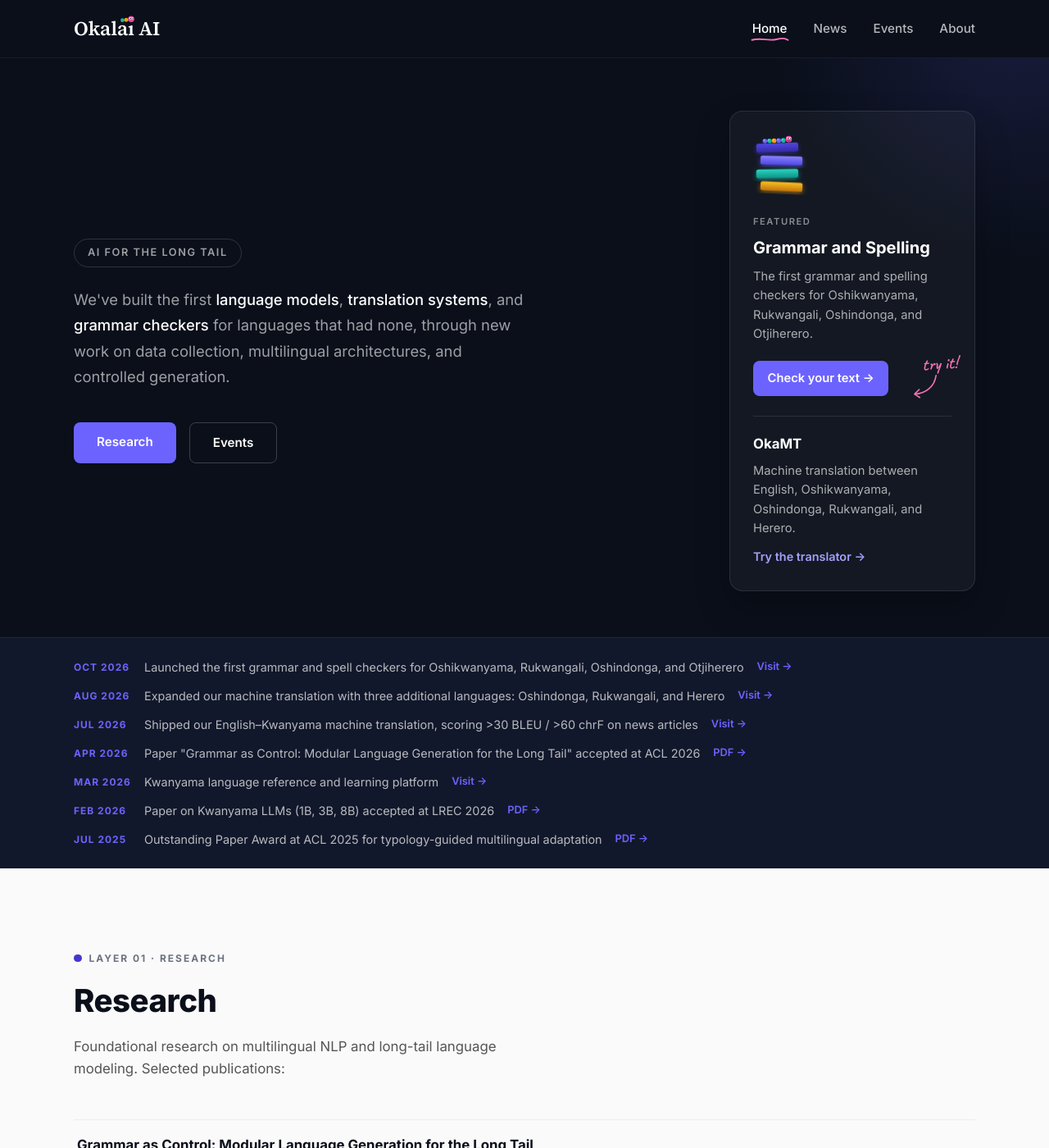
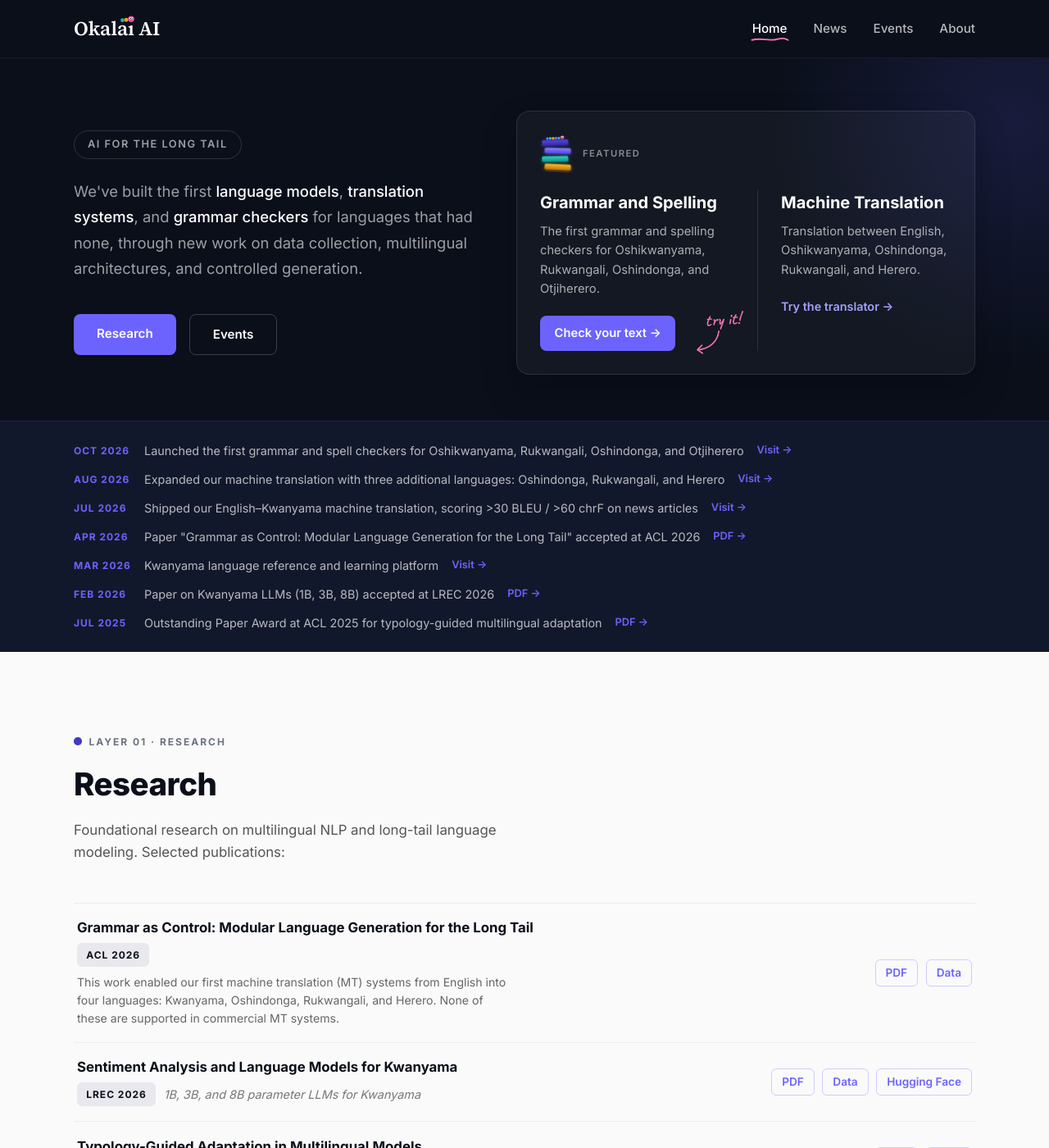
Before and after one commit to okalai-ai/okalai-site, a Jekyll site: the page built from index.md, in a window 1280 px wide and 1400 px high. Shown: the whole window at 82% size. Built offline with Jekyll 4.4.1, drawn with Linux system fonts in a browser that asks for light colours.

Commit message:
Hero card: horizontal two-column layout; rename to Machine Translation

```diff
--- a/assets/css/style.css
+++ b/assets/css/style.css
@@ -211,8 +211,11 @@ a {
 
 /* Hero card: logo + featured product */
 .hero-card {
-  flex: 0 0 300px;
+  flex: 0 1 560px;
   margin-left: auto;
+  display: grid;
+  grid-template-columns: 1fr 1fr;
+  column-gap: 1.75rem;
   position: relative;
   z-index: 1;
   padding: 1.75rem;
@@ -222,9 +225,16 @@ a {
   box-shadow: 0 20px 40px rgba(0, 0, 0, 0.25);
 }
 
+.hero-card-head {
+  grid-column: 1 / -1;
+  display: flex;
+  align-items: center;
+  gap: 0.75rem;
+  margin-bottom: 1.25rem;
+}
+
 .hero-card-mark {
-  width: 64px;
-  margin-bottom: 1.1rem;
+  width: 40px;
 }
 
 .hero-card-mark svg {
@@ -241,7 +251,6 @@ a {
   text-transform: uppercase;
   letter-spacing: 1.5px;
   color: rgba(255, 255, 255, 0.5);
-  margin-bottom: 0.35rem;
 }
 
 .hero-card-title {
@@ -279,17 +288,8 @@ a {
 }
 
 .hero-feature--secondary {
-  margin-top: 1.5rem;
-  padding-top: 1.25rem;
-  border-top: 1px solid rgba(255, 255, 255, 0.1);
-}
-
-.hero-feature--secondary .hero-card-title {
-  font-size: 1.05rem;
-}
-
-.hero-feature--secondary .hero-card-text {
-  margin-bottom: 0.6rem;
+  padding-left: 1.75rem;
+  border-left: 1px solid rgba(255, 255, 255, 0.1);
 }
 
 .hero-card-textlink {
@@ -1220,6 +1220,33 @@ a {
 }
 
 /* === Responsive === */
+@media (max-width: 1024px) {
+  .hero-columns {
+    flex-direction: column;
+    align-items: flex-start;
+    gap: 2.5rem;
+  }
+  .hero-card {
+    flex: none;
+    margin-left: 0;
+    width: 100%;
+    max-width: 560px;
+  }
+}
+
+@media (max-width: 560px) {
+  .hero-card {
+    grid-template-columns: 1fr;
+  }
+  .hero-feature--secondary {
+    margin-top: 1.5rem;
+    padding-top: 1.25rem;
+    padding-left: 0;
+    border-left: 0;
+    border-top: 1px solid rgba(255, 255, 255, 0.1);
+  }
+}
+
 @media (max-width: 768px) {
   .nav-links {
     display: none;
@@ -1281,7 +1308,7 @@ a {
     flex: none;
     margin-left: 0;
     width: 100%;
-    max-width: 420px;
+    max-width: 560px;
   }
 
   .hero h1 {
--- a/index.md
+++ b/index.md
@@ -19,68 +19,70 @@ title: Home
       </div>
     </div>
     <aside class="hero-card" data-sr>
-      <div class="hero-card-mark">
-      <svg viewBox="35 25 250 290" xmlns="http://www.w3.org/2000/svg" aria-hidden="true">
-        <defs>
-          <filter id="glowIndigo" x="-30%" y="-30%" width="160%" height="160%">
-            <feDropShadow dx="0" dy="8" stdDeviation="12" flood-color="#4338ca" flood-opacity="0.55"/>
-          </filter>
-          <filter id="glowPurple" x="-30%" y="-30%" width="160%" height="160%">
-            <feDropShadow dx="0" dy="8" stdDeviation="12" flood-color="#6c63ff" flood-opacity="0.55"/>
-          </filter>
-          <filter id="glowTeal" x="-30%" y="-30%" width="160%" height="160%">
-            <feDropShadow dx="0" dy="8" stdDeviation="12" flood-color="#14b8a6" flood-opacity="0.6"/>
-          </filter>
-          <filter id="glowAmber" x="-30%" y="-30%" width="160%" height="160%">
-            <feDropShadow dx="0" dy="8" stdDeviation="12" flood-color="#f59e0b" flood-opacity="0.55"/>
-          </filter>
-          <linearGradient id="gradIndigo" x1="0" y1="0" x2="0" y2="1">
-            <stop offset="0%" stop-color="#5346e0"/>
-            <stop offset="100%" stop-color="#352aa8"/>
-          </linearGradient>
-          <linearGradient id="gradPurple" x1="0" y1="0" x2="0" y2="1">
-            <stop offset="0%" stop-color="#8b82ff"/>
-            <stop offset="100%" stop-color="#4f46e5"/>
-          </linearGradient>
-          <linearGradient id="gradTeal" x1="0" y1="0" x2="0" y2="1">
-            <stop offset="0%" stop-color="#2dd4bf"/>
-            <stop offset="100%" stop-color="#0d9488"/>
-          </linearGradient>
-          <linearGradient id="gradAmber" x1="0" y1="0" x2="0" y2="1">
-            <stop offset="0%" stop-color="#fbbf24"/>
-            <stop offset="100%" stop-color="#c2740a"/>
-          </linearGradient>
-        </defs>
-        <g transform="rotate(-2 150 87)">
-          <rect x="50" y="66" width="200" height="42" rx="10" fill="url(#gradIndigo)" filter="url(#glowIndigo)"/>
-          <g class="caterpillar">
-            <g><circle cx="92" cy="54" r="11" fill="#6c63ff"/><circle cx="88.5" cy="50" r="2.6" fill="#fff" opacity="0.8"/></g>
-            <g><circle cx="114" cy="54" r="11" fill="#14b8a6"/><circle cx="110.5" cy="50" r="2.6" fill="#fff" opacity="0.8"/></g>
-            <g><circle cx="136" cy="54" r="11" fill="#f59e0b"/><circle cx="132.5" cy="50" r="2.6" fill="#fff" opacity="0.8"/></g>
-            <g><circle cx="158" cy="54" r="11" fill="#6c63ff"/><circle cx="154.5" cy="50" r="2.6" fill="#fff" opacity="0.8"/></g>
-            <g><circle cx="180" cy="54" r="11" fill="#14b8a6"/><circle cx="176.5" cy="50" r="2.6" fill="#fff" opacity="0.8"/></g>
-            <g>
-              <circle cx="206" cy="49" r="15" fill="#ec4899"/>
-              <g class="eyes">
-                <circle cx="202" cy="44" r="5" fill="#fff"/><circle cx="213" cy="45" r="5" fill="#fff"/>
-                <circle cx="203.5" cy="45" r="2.4" fill="#0a0f1a"/><circle cx="214.5" cy="46" r="2.4" fill="#0a0f1a"/>
+      <div class="hero-card-head">
+        <div class="hero-card-mark">
+        <svg viewBox="35 25 250 290" xmlns="http://www.w3.org/2000/svg" aria-hidden="true">
+          <defs>
+            <filter id="glowIndigo" x="-30%" y="-30%" width="160%" height="160%">
+              <feDropShadow dx="0" dy="8" stdDeviation="12" flood-color="#4338ca" flood-opacity="0.55"/>
+            </filter>
+            <filter id="glowPurple" x="-30%" y="-30%" width="160%" height="160%">
+              <feDropShadow dx="0" dy="8" stdDeviation="12" flood-color="#6c63ff" flood-opacity="0.55"/>
+            </filter>
+            <filter id="glowTeal" x="-30%" y="-30%" width="160%" height="160%">
+              <feDropShadow dx="0" dy="8" stdDeviation="12" flood-color="#14b8a6" flood-opacity="0.6"/>
+            </filter>
+            <filter id="glowAmber" x="-30%" y="-30%" width="160%" height="160%">
+              <feDropShadow dx="0" dy="8" stdDeviation="12" flood-color="#f59e0b" flood-opacity="0.55"/>
+            </filter>
+            <linearGradient id="gradIndigo" x1="0" y1="0" x2="0" y2="1">
+              <stop offset="0%" stop-color="#5346e0"/>
+              <stop offset="100%" stop-color="#352aa8"/>
+            </linearGradient>
+            <linearGradient id="gradPurple" x1="0" y1="0" x2="0" y2="1">
+              <stop offset="0%" stop-color="#8b82ff"/>
+              <stop offset="100%" stop-color="#4f46e5"/>
+            </linearGradient>
+            <linearGradient id="gradTeal" x1="0" y1="0" x2="0" y2="1">
+              <stop offset="0%" stop-color="#2dd4bf"/>
+              <stop offset="100%" stop-color="#0d9488"/>
+            </linearGradient>
+            <linearGradient id="gradAmber" x1="0" y1="0" x2="0" y2="1">
+              <stop offset="0%" stop-color="#fbbf24"/>
+              <stop offset="100%" stop-color="#c2740a"/>
+            </linearGradient>
+          </defs>
+          <g transform="rotate(-2 150 87)">
+            <rect x="50" y="66" width="200" height="42" rx="10" fill="url(#gradIndigo)" filter="url(#glowIndigo)"/>
+            <g class="caterpillar">
+              <g><circle cx="92" cy="54" r="11" fill="#6c63ff"/><circle cx="88.5" cy="50" r="2.6" fill="#fff" opacity="0.8"/></g>
+              <g><circle cx="114" cy="54" r="11" fill="#14b8a6"/><circle cx="110.5" cy="50" r="2.6" fill="#fff" opacity="0.8"/></g>
+              <g><circle cx="136" cy="54" r="11" fill="#f59e0b"/><circle cx="132.5" cy="50" r="2.6" fill="#fff" opacity="0.8"/></g>
+              <g><circle cx="158" cy="54" r="11" fill="#6c63ff"/><circle cx="154.5" cy="50" r="2.6" fill="#fff" opacity="0.8"/></g>
+              <g><circle cx="180" cy="54" r="11" fill="#14b8a6"/><circle cx="176.5" cy="50" r="2.6" fill="#fff" opacity="0.8"/></g>
+              <g>
+                <circle cx="206" cy="49" r="15" fill="#ec4899"/>
+                <g class="eyes">
+                  <circle cx="202" cy="44" r="5" fill="#fff"/><circle cx="213" cy="45" r="5" fill="#fff"/>
+                  <circle cx="203.5" cy="45" r="2.4" fill="#0a0f1a"/><circle cx="214.5" cy="46" r="2.4" fill="#0a0f1a"/>
+                </g>
+                <path d="M200 57 Q 206 61 212 57" fill="none" stroke="#0a0f1a" stroke-width="1.8" stroke-linecap="round"/>
               </g>
-              <path d="M200 57 Q 206 61 212 57" fill="none" stroke="#0a0f1a" stroke-width="1.8" stroke-linecap="round"/>
             </g>
           </g>
-        </g>
-        <g transform="rotate(1.5 170 149)">
-          <rect x="70" y="128" width="200" height="42" rx="10" fill="url(#gradPurple)" filter="url(#glowPurple)"/>
-        </g>
-        <g transform="rotate(-1 150 211)">
-          <rect x="50" y="190" width="200" height="42" rx="10" fill="url(#gradTeal)" filter="url(#glowTeal)"/>
-        </g>
-        <g transform="rotate(2.5 170 273)">
-          <rect x="70" y="252" width="200" height="42" rx="10" fill="url(#gradAmber)" filter="url(#glowAmber)"/>
-        </g>
-      </svg>
+          <g transform="rotate(1.5 170 149)">
+            <rect x="70" y="128" width="200" height="42" rx="10" fill="url(#gradPurple)" filter="url(#glowPurple)"/>
+          </g>
+          <g transform="rotate(-1 150 211)">
+            <rect x="50" y="190" width="200" height="42" rx="10" fill="url(#gradTeal)" filter="url(#glowTeal)"/>
+          </g>
+          <g transform="rotate(2.5 170 273)">
+            <rect x="70" y="252" width="200" height="42" rx="10" fill="url(#gradAmber)" filter="url(#glowAmber)"/>
+          </g>
+        </svg>
+        </div>
+        <span class="hero-card-kicker">Featured</span>
       </div>
-      <span class="hero-card-kicker">Featured</span>
       <div class="hero-feature">
         <h3 class="hero-card-title">Grammar and Spelling</h3>
         <p class="hero-card-text">The first grammar and spelling checkers for Oshikwanyama, Rukwangali, Oshindonga, and Otjiherero.</p>
@@ -90,8 +92,8 @@ title: Home
         </span>
       </div>
       <div class="hero-feature hero-feature--secondary">
-        <h3 class="hero-card-title">OkaMT</h3>
-        <p class="hero-card-text">Machine translation between English, Oshikwanyama, Oshindonga, Rukwangali, and Herero.</p>
+        <h3 class="hero-card-title">Machine Translation</h3>
+        <p class="hero-card-text">Translation between English, Oshikwanyama, Oshindonga, Rukwangali, and Herero.</p>
         <a href="https://okalex.org/" class="hero-card-textlink" target="_blank" rel="noopener">Try the translator &rarr;</a>
       </div>
     </aside>
```
